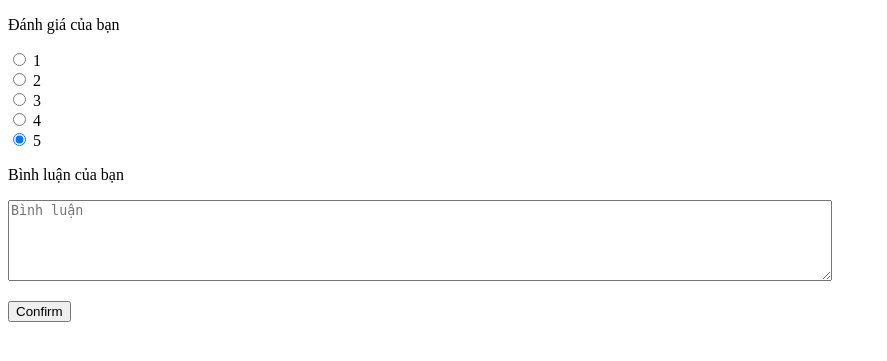
After one commit to sangnguyen0302/BTLweb, a PHP site: page /app/views/rateComment.php in a window 1280 px wide. The commit adds this page. Shown: the top 361 px of the page, without its empty margins (0-887 px from the left). Run offline with PHP 8.4, Linux system fonts and the light colour scheme.

Commit message:
Comment & rate

```diff
--- /dev/null
+++ b/app/views/rateComment.php
@@ -0,0 +1,36 @@
+<!DOCTYPE html>
+<html>
+<head>
+	<meta charset="utf-8">
+	<meta name="viewport" content="width=device-width, initial-scale=1">
+	<title></title>
+</head>
+<body>
+
+	<form action="../controllers/productMnController.php" method="post">
+
+		<p>Đánh giá của bạn</p>
+		<input type="radio" name="rateValue" value="1">
+        <lable>1</label><br>
+
+        <input type="radio" name="rateValue" value="2">
+        <label>2</label><br>
+
+        <input type="radio" name="rateValue" value="3">
+        <label>3</label><br>
+
+        <input type="radio" name="rateValue" value="4">
+        <label>4</label><br>
+
+        <input type="radio" name="rateValue" checked value="5">
+        <label>5</label><br>
+
+      	<!-- <p><input type="text" placeholder="Bình luận" name="comment" required></p> -->
+      	<p>Bình luận của bạn</p>
+      	<textarea name="user_comment" cols="100" rows="5" placeholder="Bình luận" required></textarea>
+
+      	<p><input type="submit" name="Rate" value="Confirm"></p>
+	</form>
+
+</body>
+</html>
```
Also changed, not shown: app/controllers/orderController.php (+6 -3 lines), app/controllers/productMnController.php (+18 -6 lines), app/views/order.php (+12 -1 lines), app/views/single.php (+9 -9 lines).
